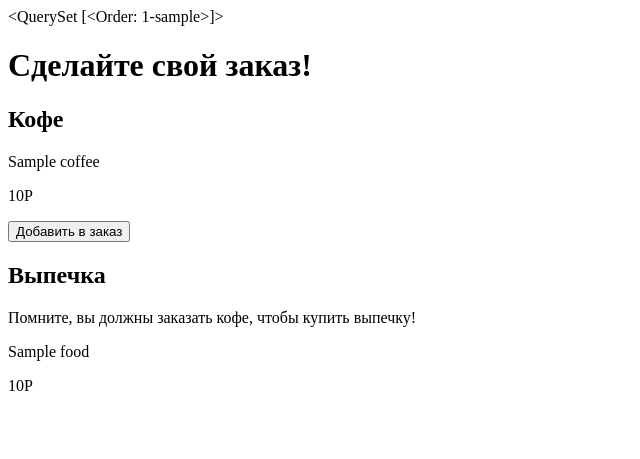
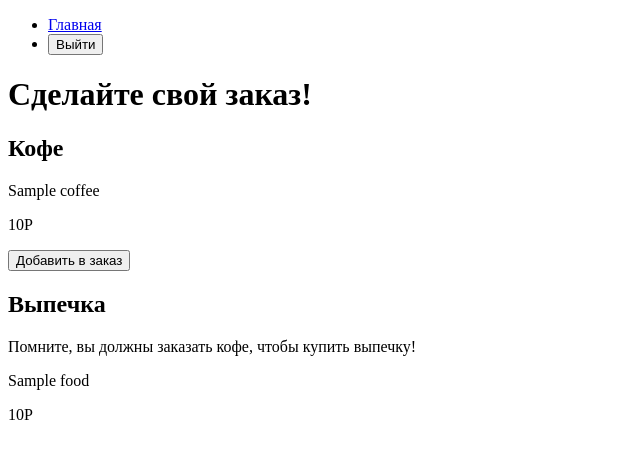
Before and after one commit to gh0sthck/learning-practice-django, a Django app: page / in a window 1280 px wide. Shown: the top 459 px of the page, without its empty margins (0-640 px from the left). Run offline with Django 5.2, Linux system fonts and the light colour scheme; a user stored in the database is signed in; tables that the repository leaves empty hold one stand-in row (values such as "Sample post").

Commit message:
Base auth system add, base template update

```diff
--- a/aogiri/urls.py
+++ b/aogiri/urls.py
@@ -22,4 +22,5 @@ urlpatterns = [
     path("admin/", admin.site.urls),
     path("", include("products.urls")),
     path("order/", include("orders.urls")),
+    path("account/", include("users.urls")),
 ]
--- a/products/views.py
+++ b/products/views.py
@@ -22,13 +22,15 @@ class MainPage(View):
     def get(self, request):
         coffies = Coffee.objects.all()[:6]
         foods = Food.objects.all()[:6]
-        order = Order.objects.all()
-        user_order = Order.objects.get(user=request.user)
+        user_order = (
+            Order.objects.get(user=request.user)
+            if request.user.is_authenticated
+            else None
+        )
 
         ctx = {
             "foods": foods,
             "coffies": coffies,
-            "ord": order,
             "current_order": user_order,
         }
         return render(request, template_name="main_page.html", context=ctx)
--- a/templates/base.html
+++ b/templates/base.html
@@ -8,6 +8,25 @@
 </head>
 
 <body>
+    <header class="header">
+        <nav class="nav">
+            <ul class="nav__menu">
+                <li><a href={% url 'main' %}>Главная</a></li>
+                {% if user.is_authenticated %}
+                <form action={% url 'logout' %} method="post">
+                    {% csrf_token %}
+                    <li><input type="submit" value="Выйти"</li>
+                </form>
+                {% else %}
+                <form action={% url 'login' %} method="post">
+                    {% csrf_token %}
+                    <li><input type="submit" value="Войти"></li>
+                </form>
+                {% endif %}
+            </ul>
+        </nav>
+    </header>
+
     {% block main %}
 
     {% endblock main %}
--- a/templates/main_page.html
+++ b/templates/main_page.html
@@ -5,8 +5,6 @@
 {% endblock %}
 
 {% block main %}
-  {{ ord }}
-
   <h1>Сделайте свой заказ!</h1>
 
   <h2>Кофе</h2>
@@ -15,11 +13,13 @@
       <div class="coffee menu">
         <p>{{ coffee.name }}</p>
         <p>{{ coffee.cost }}Р</p>
-        {% if user.is_authenticated and current_order.coffee != coffee %}
+        {% if user.is_authenticated %}
+          {% if current_order.coffee != coffee %}
             <form action={% url 'update_order_coffee' coffee.pk %} method="post">
               {% csrf_token %}
               <input type="submit" value="Добавить в заказ" />
             </form>
+          {% endif %}
         {% endif %}
       </div>
     {% endfor %}
@@ -34,11 +34,13 @@
       <div class="food menu">
         <p>{{ food.name }}</p>
         <p>{{ food.cost }}Р</p>
-        {% if user.is_authenticated and current_order.food != food %}
+        {% if user.is_authenticated  %}
+          {% if current_order.food != food %}
             <form action={% url 'update_order_food' food.pk %} method="post">
               {% csrf_token %}
               <input type="submit" value="Добавить в заказ" />
             </form>
+          {% endif %}
       {% endif %}
       </div>
     {% endfor %}
--- /dev/null
+++ b/users/urls.py
@@ -0,0 +1,7 @@
+from django.urls import path
+from django.contrib.auth.views import LoginView, LogoutView
+
+urlpatterns = [
+    path("login/", LoginView.as_view(), name="login"),
+    path("logout/", LogoutView.as_view(), name="logout"),
+]
--- a/users/views.py
+++ b/users/views.py
@@ -1,3 +1 @@
 from django.shortcuts import render
-
-# Create your views here.
```
Lines whose indentation alone changed are shown as unchanged.
